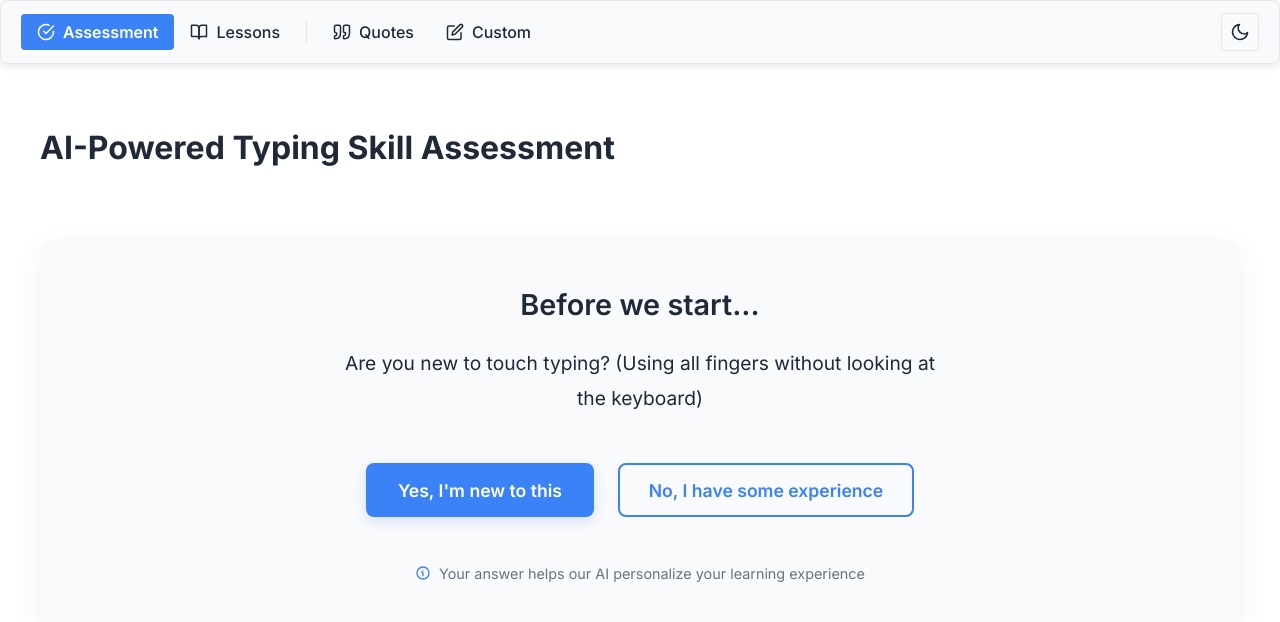
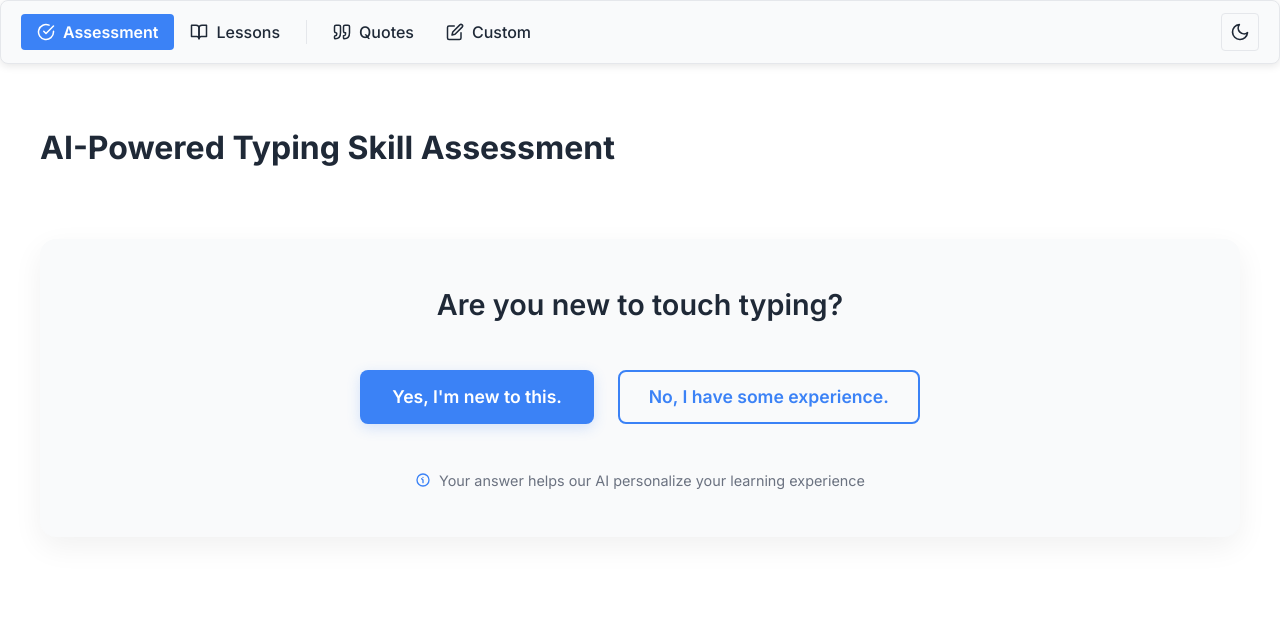
Before and after one commit to binchenX/type, a Next.js app: page / in a window 1280 px wide. Shown: the top 622 px of the page. Built offline with nearby package versions, Linux system fonts and the light colour scheme.

Commit message:
simplify assessment page

```diff
--- a/components/TypingAssessment.tsx
+++ b/components/TypingAssessment.tsx
@@ -312,16 +312,13 @@ const TypingAssessment: React.FC<TypingAssessmentProps> = ({ onComplete }) => {
         return (
             <AssessmentContainer>
                 <Card>
-                    <Subtitle>Before we start...</Subtitle>
-                    <AssessmentText>
-                        Are you new to touch typing? (Using all fingers without looking at the keyboard)
-                    </AssessmentText>
+                    <Subtitle>Are you new to touch typing? </Subtitle>
                     <Options>
                         <Button primary onClick={() => handleSelfAssessment(true)}>
-                            Yes, I'm new to this
+                            Yes, I'm new to this.
                         </Button>
                         <Button outline onClick={() => handleSelfAssessment(false)}>
-                            No, I have some experience
+                            No, I have some experience.
                         </Button>
                     </Options>
                     <ProgressIndicator>
```
